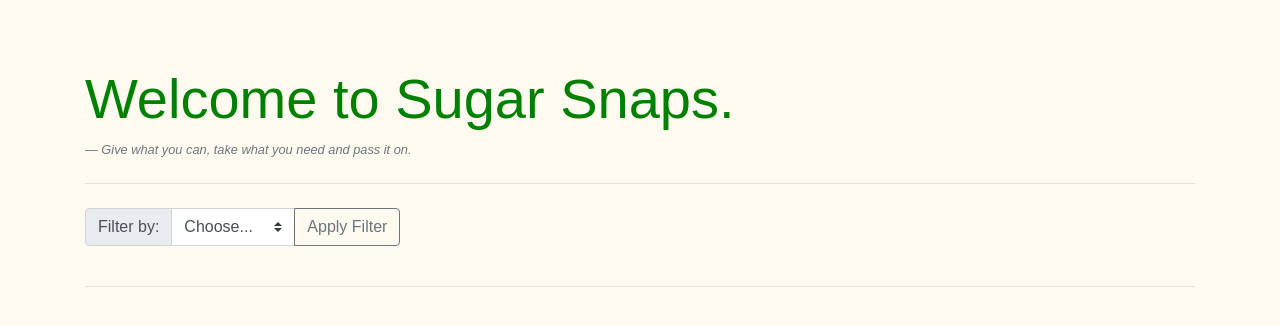
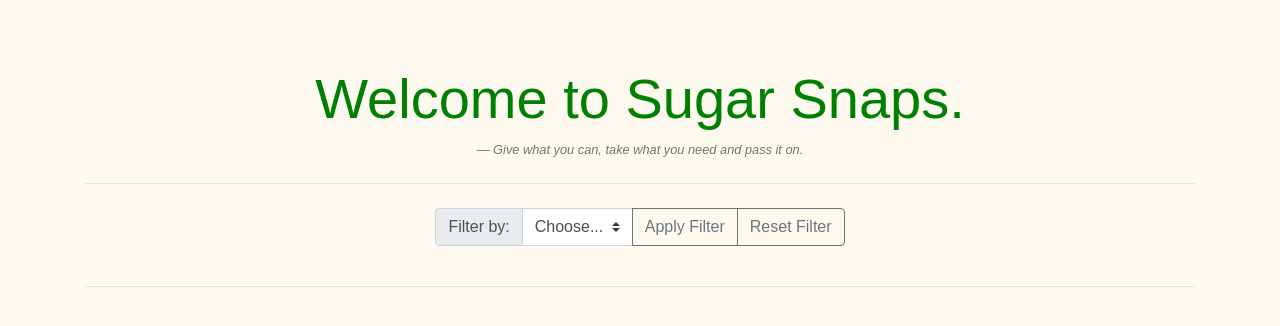
Before and after one commit to slukas111/SugarSnapsCap, a Django app: page / in a window 1280 px wide. Shown: the part 80-406 px from the top of the page. Run offline with Django 3.2, Linux system fonts and the light colour scheme; data that the repository does not hold is empty; parts of the project's set-up code (start-up, migrations or seed data) failed here and were passed over; some libraries are stand-ins or nearby versions.

Commit message:
filter center he page

```diff
--- a/templates/index.html
+++ b/templates/index.html
@@ -1,7 +1,7 @@
 {% extends 'base.html' %}
 {% block content %}
 <div class="jumbotron jumbotron-fluid" style="background-color: floralwhite">
-    <div class="container">
+    <div class="container text-center">
         <h1 class="display-4">Welcome to Sugar Snaps.</h1>
         <footer class="blockquote-footer"><cite title="Source Title">Give what you can, take what you need and pass it
             on.</cite></footer>
@@ -17,10 +17,10 @@
                         {% for category in categories %}
                         <option value="{{category}}">{{category}}</option>
                         {% endfor %}
-                        <option value="reset-filter"><a href="{% url 'homepage' %}">Reset Filter</a></option>
                     </select>
                     <div class="input-group-append">
                         <button class="btn btn-outline-secondary" type="submit">Apply Filter</button>
+                        <a href="{% url 'homepage' %}"  class="btn btn-outline-secondary">Reset Filter</a>
                     </div>
                 </div>
             </div>
```
